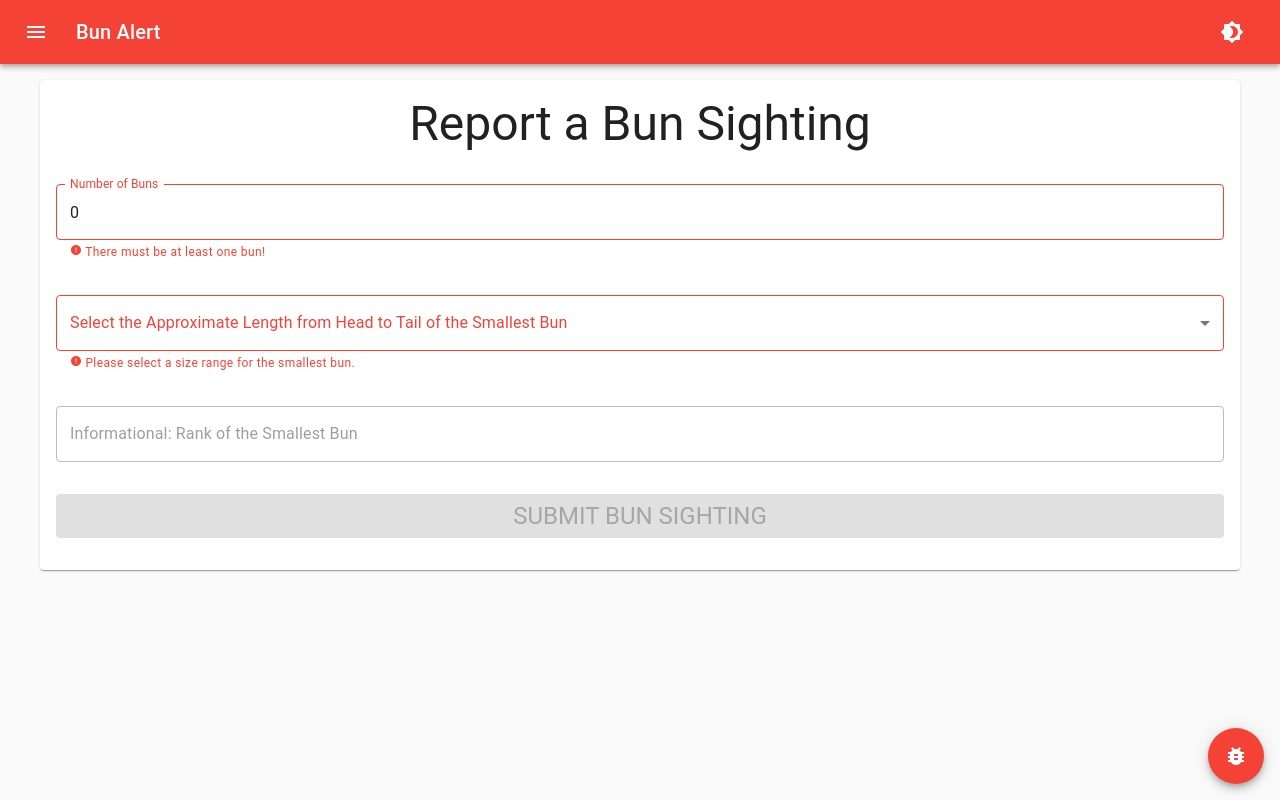
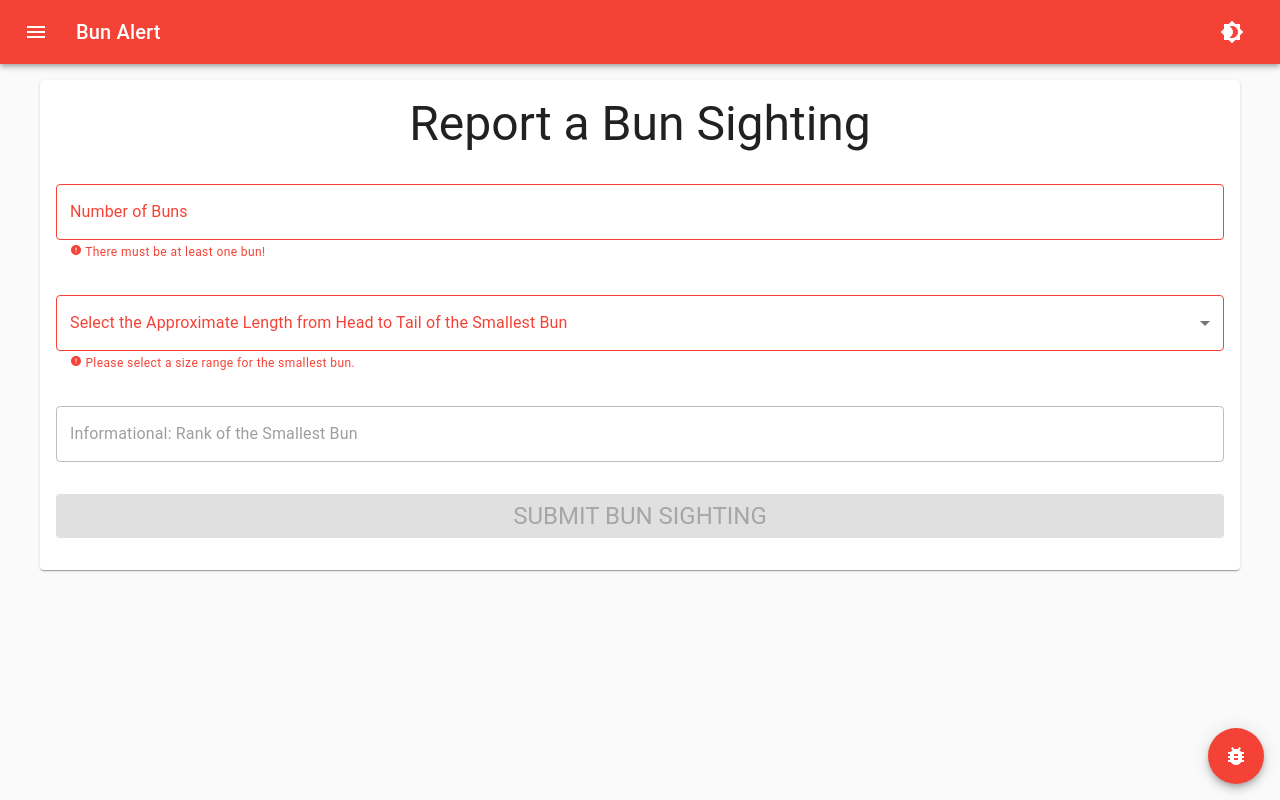
Before and after one commit to andrewdimmer/bun-alert, a React (Create React App) app in the folder webapp/: page /report-bun in a window 1280 px wide. Built offline with nearby package versions, Linux system fonts and the light colour scheme.

Commit message:
fix: Fix Report Buns numberOfBuns Empty String/Decimal Issue

```diff
--- a/webapp/src/components/pages/ReportBunPage.tsx
+++ b/webapp/src/components/pages/ReportBunPage.tsx
@@ -10,11 +10,11 @@ declare interface ReportBunPageProps {}
 const ReportBunPage: React.FunctionComponent<ReportBunPageProps> = () => {
   const classes = styles();
 
-  const [numberOfBuns, setNumberOfBuns] = React.useState<number>(0);
+  const [numberOfBuns, setNumberOfBuns] = React.useState<number | "">("");
   const [rankOfSmallestBun, setRankOfSmallestBun] = React.useState<string>("");
 
   const hasError = () => {
-    return numberOfBuns <= 0 || rankOfSmallestBun === "";
+    return numberOfBuns === "" || numberOfBuns <= 0 || rankOfSmallestBun === "";
   };
 
   const clear = () => {
@@ -27,10 +27,10 @@ const ReportBunPage: React.FunctionComponent<ReportBunPageProps> = () => {
       {/* Number of Buns */}
       <TextField
         className={classes.marginedTopBottom}
-        error={numberOfBuns <= 0}
+        error={numberOfBuns === "" || numberOfBuns <= 0}
         fullWidth
         helperText={
-          numberOfBuns <= 0 && (
+          (numberOfBuns === "" || numberOfBuns <= 0) && (
             <Fragment>
               <Error fontSize="inherit" />
               {" There must be at least one bun!"}
@@ -40,10 +40,14 @@ const ReportBunPage: React.FunctionComponent<ReportBunPageProps> = () => {
         id={`enter-number-of-buns`}
         label="Number of Buns"
         onChange={(event) => {
-          setNumberOfBuns(parseInt(event.target.value));
+          const value =
+            event.target.value !== ""
+              ? Math.trunc(parseFloat(event.target.value))
+              : "";
+          setNumberOfBuns(value);
         }}
         type="number"
-        value={numberOfBuns}
+        value={numberOfBuns.toString()}
         variant="outlined"
       />
       {/* Size of Smallest Bun */}
@@ -124,7 +128,11 @@ const ReportBunPage: React.FunctionComponent<ReportBunPageProps> = () => {
         disabled={hasError()}
         fullWidth
         onClick={() => {
-          recordBunSighting({ numberOfBuns, rankOfSmallestBun });
+          recordBunSighting({
+            numberOfBuns: numberOfBuns !== "" ? numberOfBuns : 1,
+            rankOfSmallestBun,
+            timeOfSighting: Date.now(),
+          });
           clear();
         }}
         variant="contained"
```
